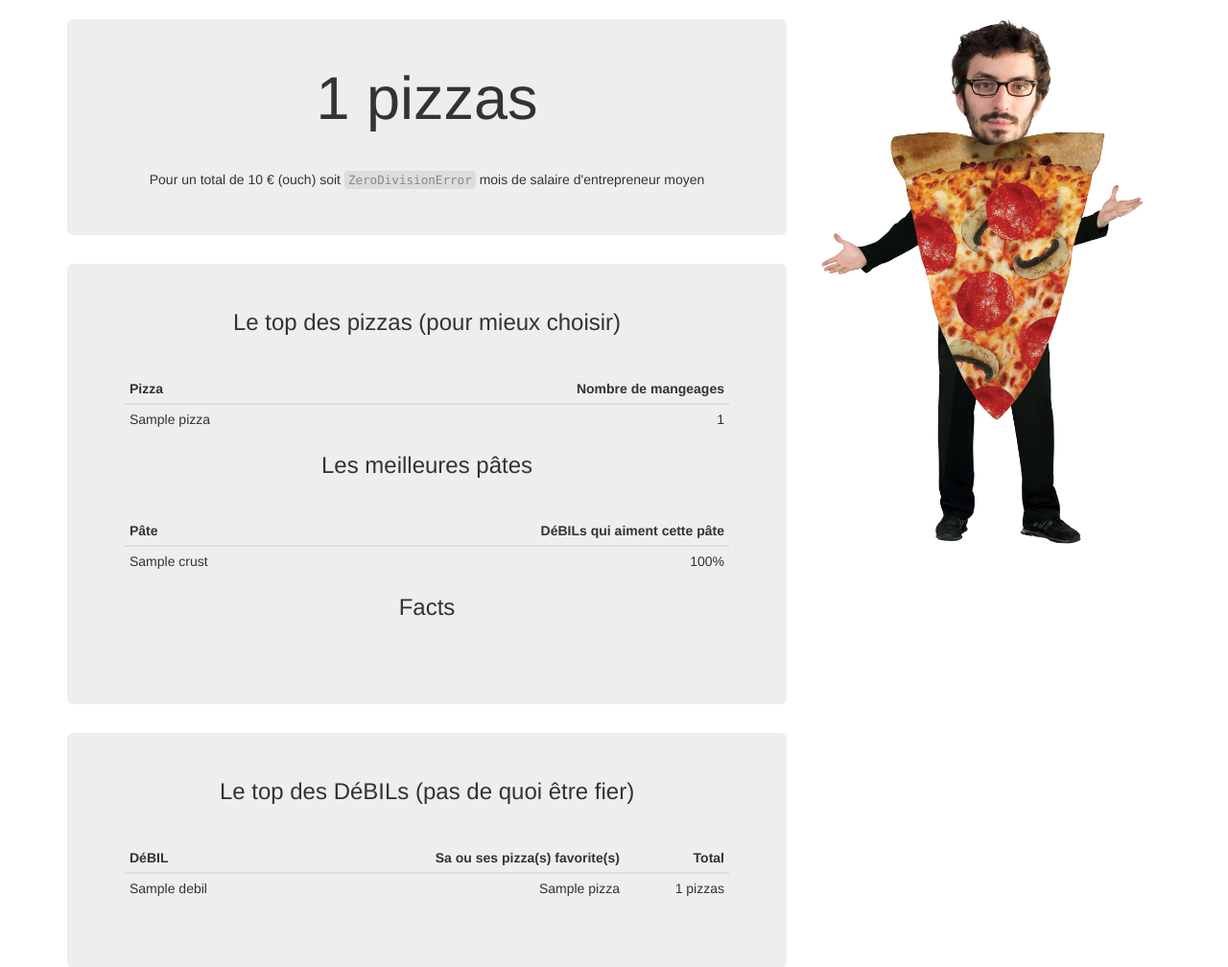
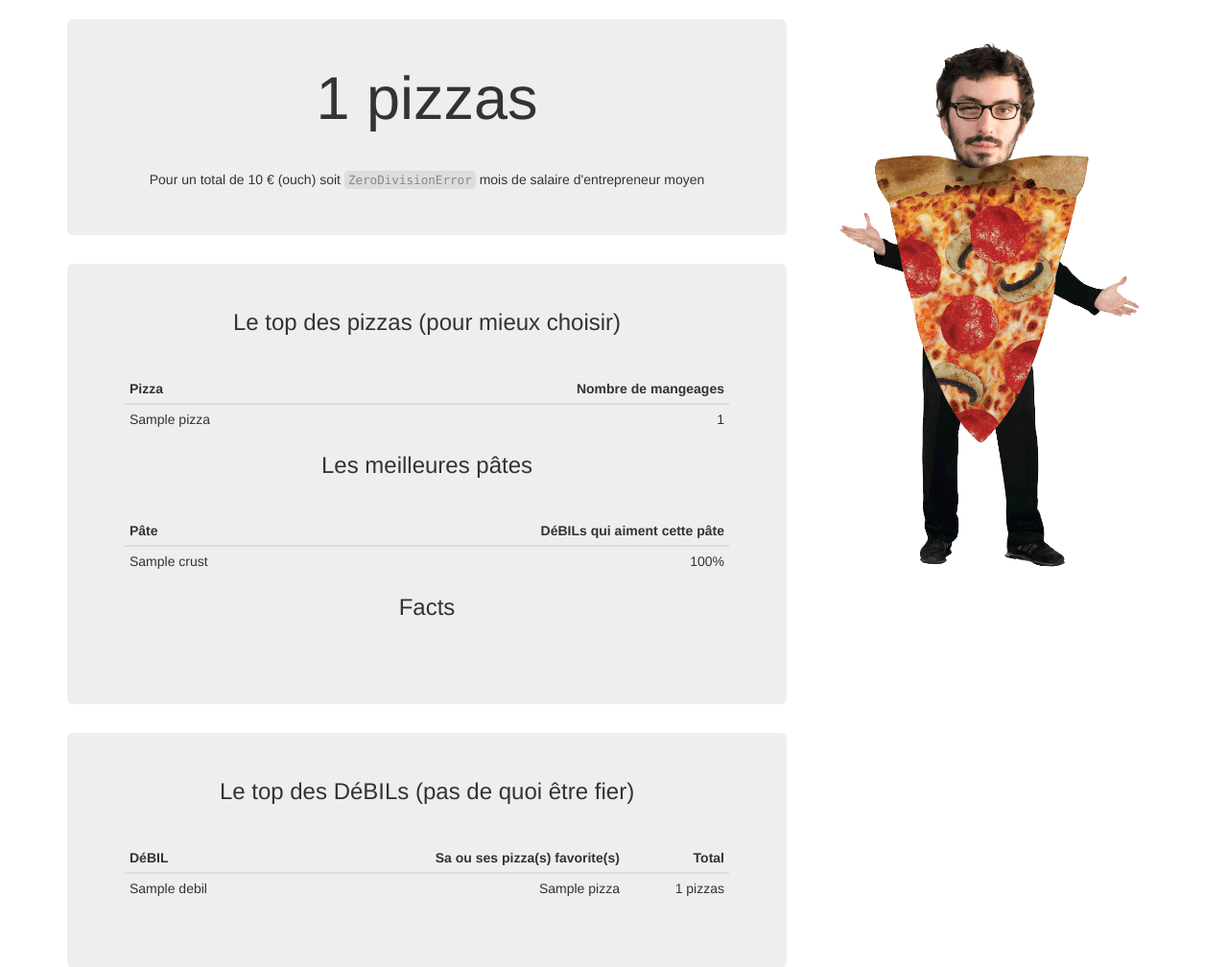
Before and after one commit to HackBil/jeudizza, a Django app: page / in a window 1280 px wide. Shown: the part 52-1060 px from the top of the page at 96% size. Run offline with Django 3.2, Linux system fonts and the light colour scheme; tables that the repository leaves empty hold one stand-in row (values such as "Sample post"); parts of the project's set-up code (start-up, migrations or seed data) failed here and were passed over; some libraries are stand-ins or nearby versions.

Commit message:
add matthieu gif

```diff
--- a/templates/index.html
+++ b/templates/index.html
@@ -74,7 +74,7 @@
 
     </div>
     <div class="col-md-4">
-        <img src="/static/img/matthieu.jpg" width="100%"/>
+        <img src="/static/img/matthieu.gif" width="100%"/>
     </div>
 <div>
 {% endblock content %}
```
Also changed, not shown: static/img/matthieu.gif (added).
